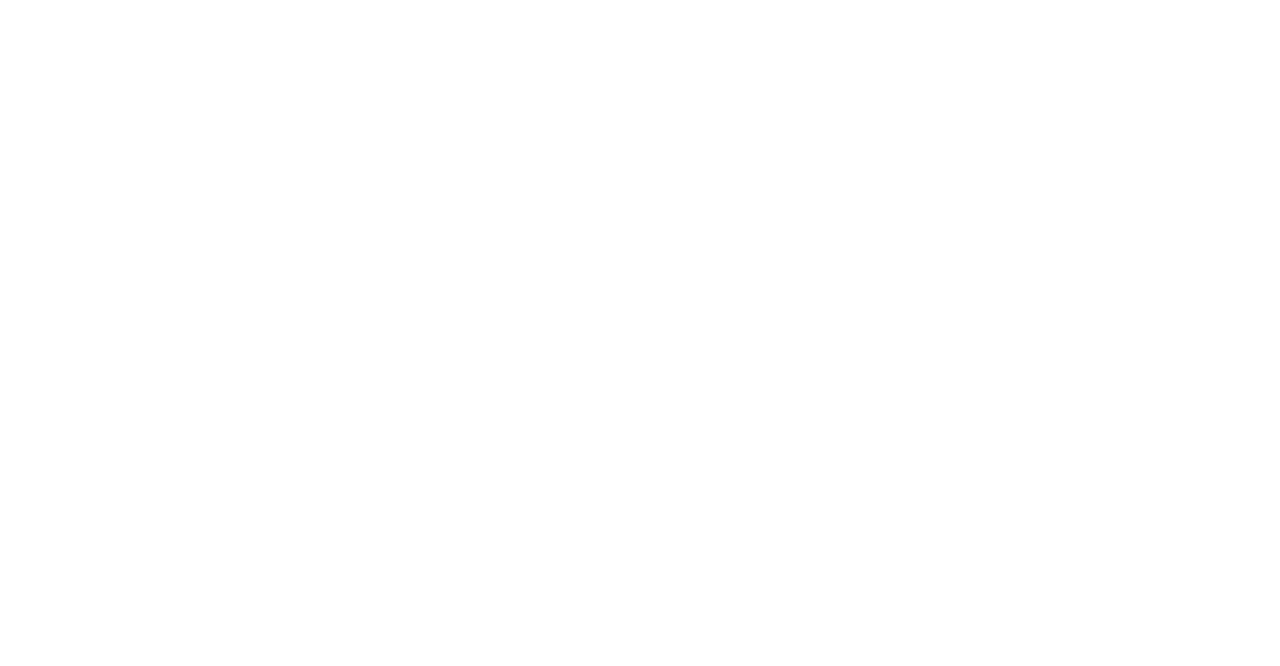
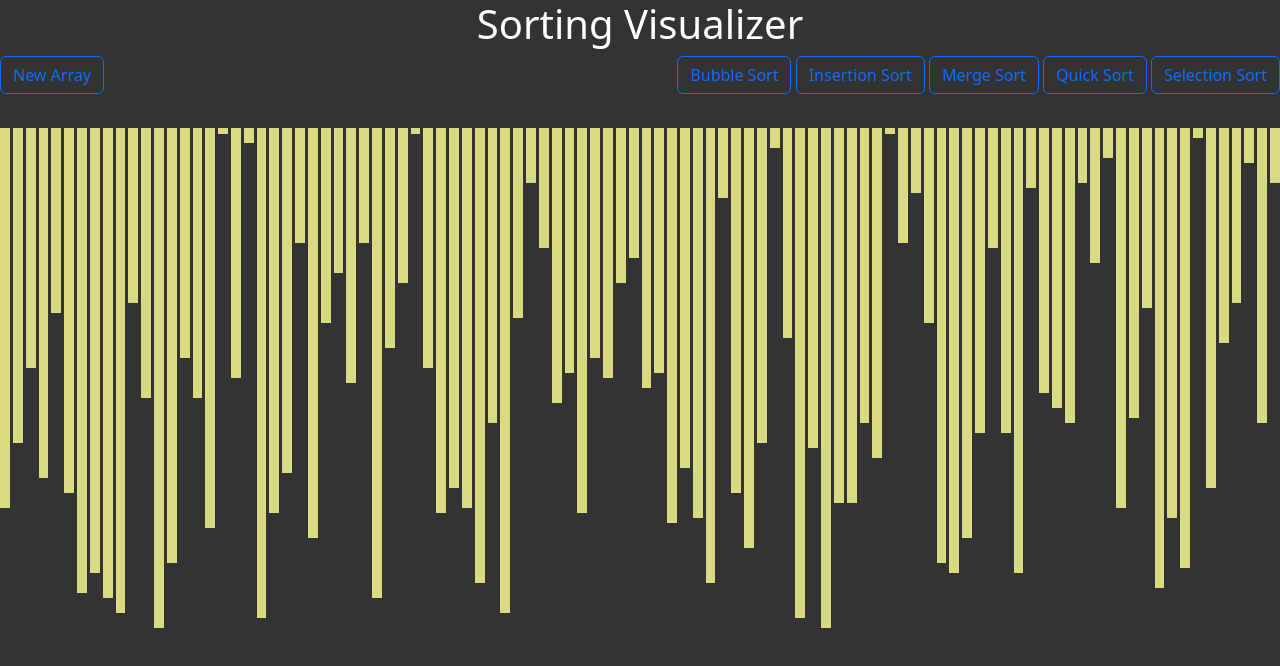
Before and after one commit to Prince-Ranaa/Sorting-Visualizer-, a website: page index.html in a window 1280 px wide. Drawn offline with nearby package versions, Linux system fonts and the light colour scheme.

Commit message:
auto array creation complete

```diff
--- a/index.css
+++ b/index.css
@@ -0,0 +1,22 @@
+body {
+    background-color: rgb(51, 51, 51) !important;
+}
+
+h1 {
+    color: white !important;
+    text-align: center;
+}
+
+#barContainer {
+    padding-top: 10px;
+    display: flex;
+    gap: 3px;
+    justify-content: center;
+
+
+}
+
+.bars {
+    background-color: rgb(218, 218, 130);
+    padding: 3px;
+}
--- a/index.html
+++ b/index.html
@@ -4,11 +4,28 @@
 <head>
     <meta charset="UTF-8">
     <meta name="viewport" content="width=device-width, initial-scale=1.0">
-    <title>Document</title>
+    <title>Sorting Visualizer</title>
+    <link rel="stylesheet" href="index.css">
+    <link rel="stylesheet" href="node_modules/bootstrap/dist/css/bootstrap.css">
+    <script src="node_modules/bootstrap/dist/js/bootstrap.js"></script>
+    <script src="./js_files/sorting.js" defer></script>
 </head>
 
 <body>
+    <h1>Sorting Visualizer</h1>
 
+    <div class="d-flex justify-content-between mb-4">
+        <button class="btn btn-outline-primary newArray" onclick="generateNewArray()">New Array</button>
+        <div>
+            <button class="btn btn-outline-primary bubbleSort">Bubble Sort</button>
+            <button class="btn btn-outline-primary insertionSort">Insertion Sort</button>
+            <button class="btn btn-outline-primary mergeSort">Merge Sort</button>
+            <button class="btn btn-outline-primary quickSort">Quick Sort</button>
+            <button class="btn btn-outline-primary selectionSort">Selection Sort</button>
+        </div>
+    </div>
+
+    <div id="barContainer" class="d-flex"></div>
 </body>
 
 </html>
--- a/js_files/bubble.js
+++ b/js_files/bubble.js
@@ -0,0 +1,5 @@
+
+
+function bubbleSort() {
+
+}
--- a/js_files/sorting.js
+++ b/js_files/sorting.js
@@ -0,0 +1,25 @@
+
+function generateNewArray() {
+    numberArray = [];
+    for (let i = 0; i < 100; i++) {
+        let number = Math.floor(Math.random() * 100) + 1;
+        numberArray.push(number);
+    }
+    visualizeArray(numberArray);
+}
+
+function visualizeArray(array) {
+    const container = document.getElementById("barContainer");
+    container.innerHTML = '';
+    array.forEach(element => {
+        const div = document.createElement('div');
+        div.className = "bars";
+        div.style.height = element * 5 + "px";
+        div.style.width = "10px";
+        container.appendChild(div);
+    });
+}
+
+document.addEventListener('DOMContentLoaded', () => {
+    generateNewArray();
+});
--- /dev/null
+++ b/package.json
@@ -0,0 +1,5 @@
+{
+  "dependencies": {
+    "bootstrap": "^5.3.3"
+  }
+}
```
Also changed, not shown: 1 other file.
